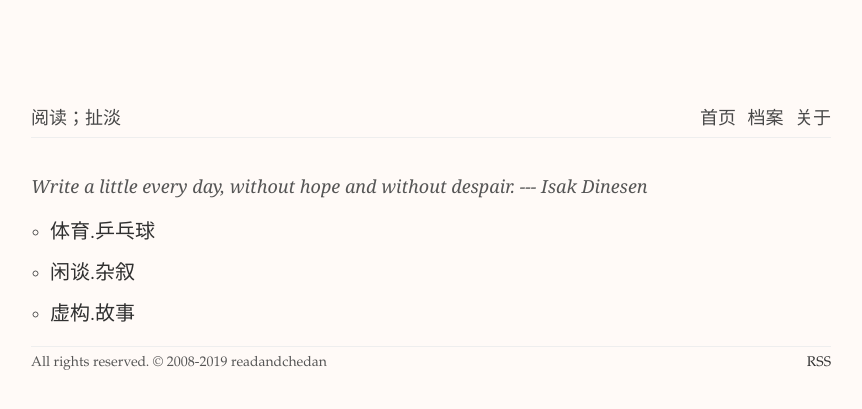
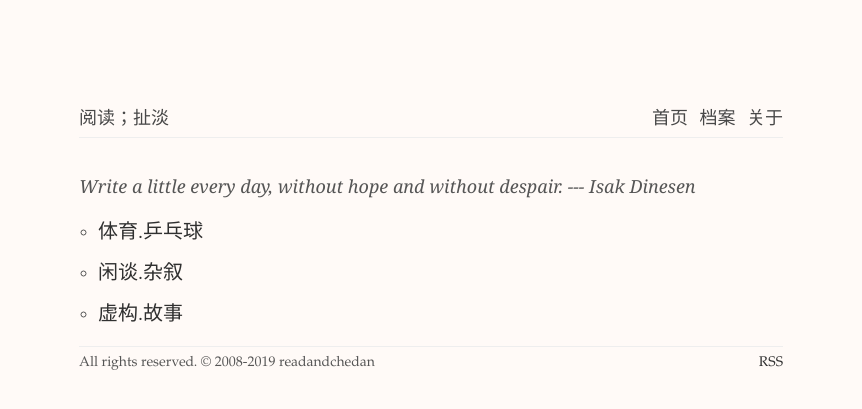
Before and after one commit to readandchedan/readandchedan.github.io, a Jekyll site: the page built from index.html, in a window 1280 px wide. Shown: the top 409 px of the page, without its empty margins (209-1071 px from the left). Built offline with Jekyll 4.4.1, drawn with Linux system fonts in a browser that asks for light colours.

Commit message:
mobile css?

```diff
--- a/css/stylesheet.css
+++ b/css/stylesheet.css
@@ -41,9 +41,9 @@
   padding: 4em 1em;
 }
 
-/*
+
 @media (min-width: 20rem) {
-  .post {
+  body {
     max-width: 18rem;
     padding-left: 1.5rem;
     padding-right: 1.5rem;
@@ -51,12 +51,12 @@
 }
 
 @media (min-width: 26rem) {
-  .post {
+  body {
     max-width: 44rem;
     padding-left: 1.5rem;
     padding-right: 1.5rem;
   }
-}*/
+}
 
 ul {
   list-style-type: none;
```
